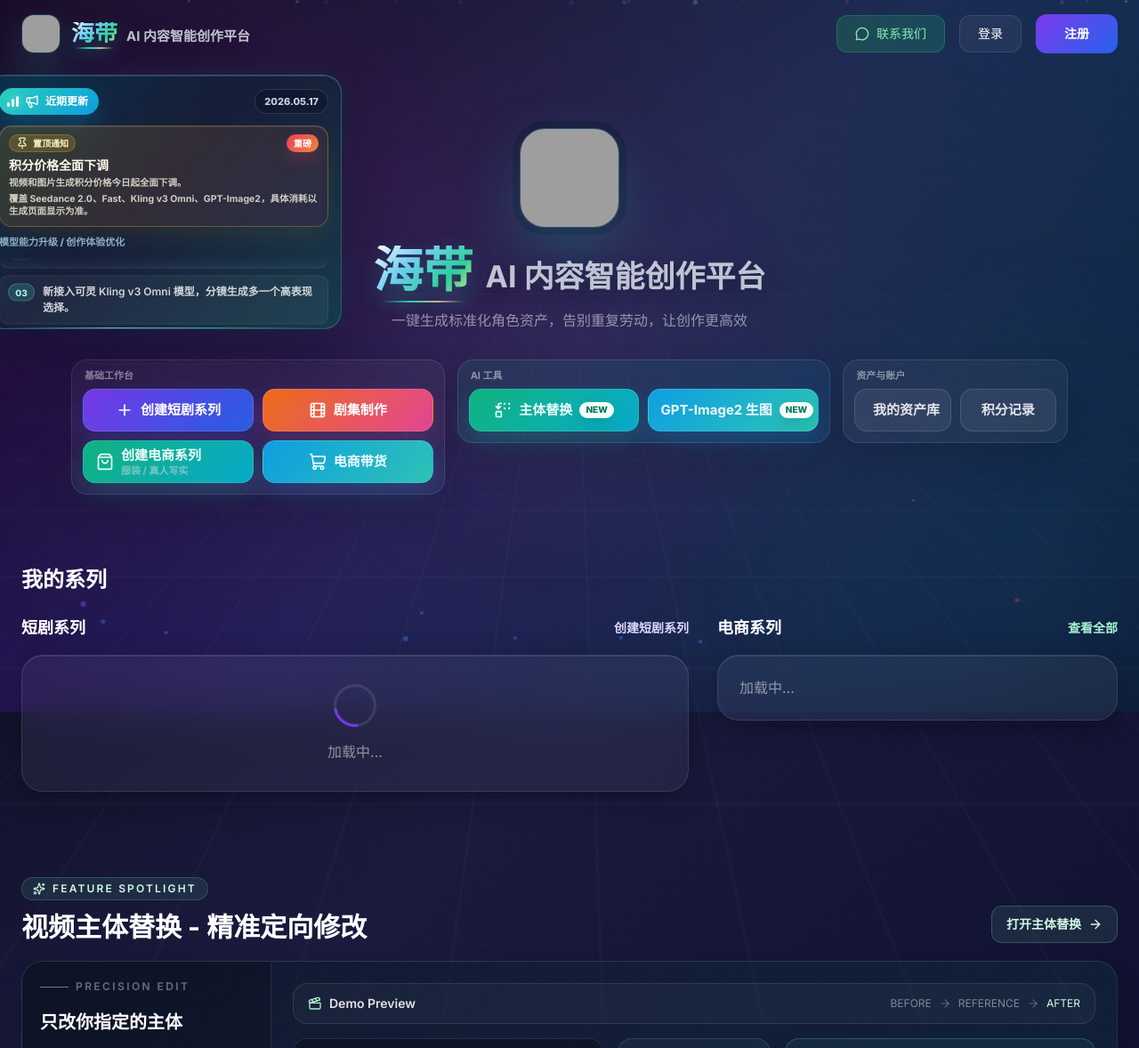
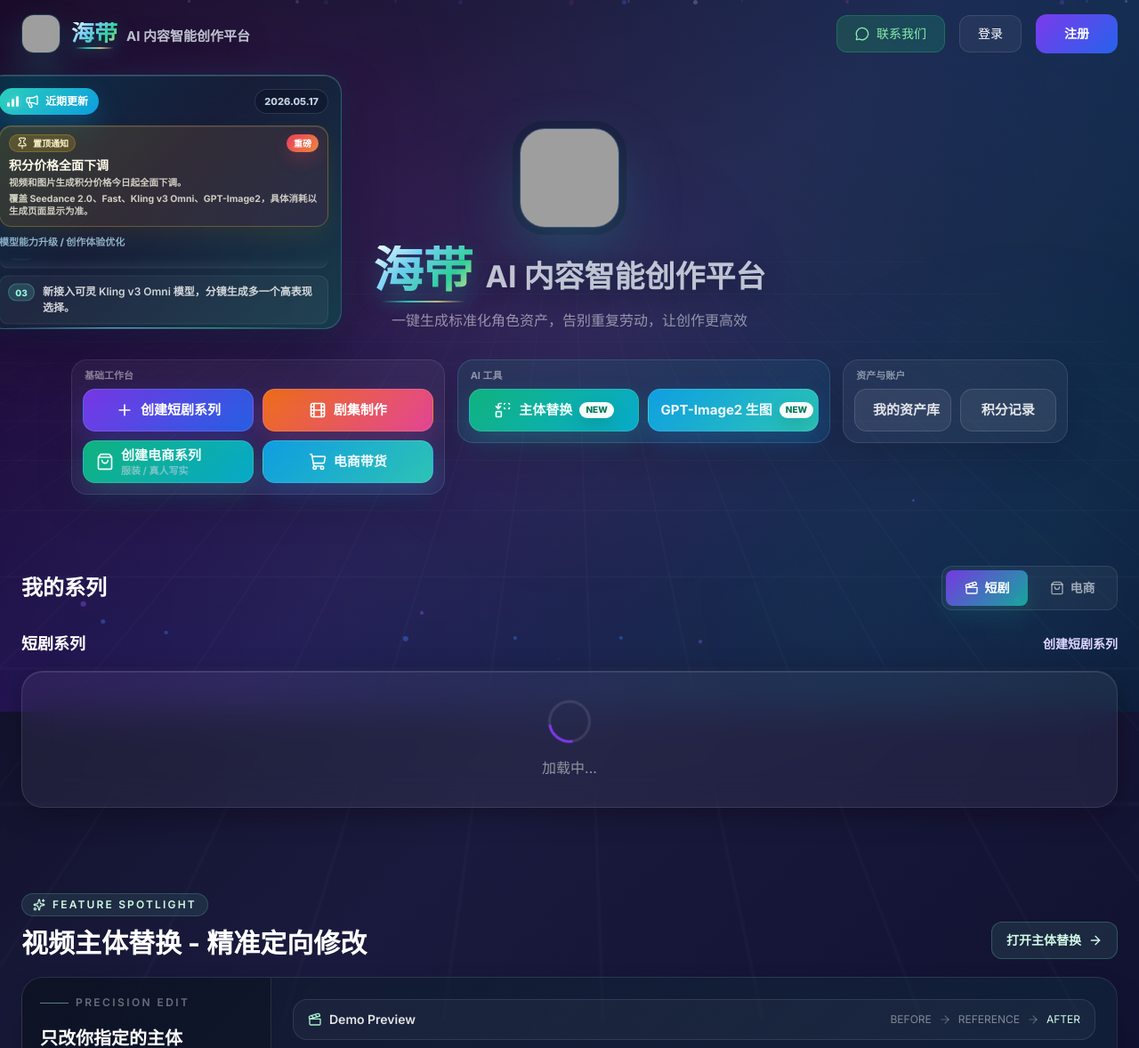
Before and after one commit to Shinichi1Kudo/manga-ai, a Django app: template frontend/templates/series/series_list.html in a window 1280 px wide. Shown: the top 1178 px of the page at 89% size. Run offline with Django 4.2, Linux system fonts and the light colour scheme; the template is opened without the code that fills it, so the values that code supplies are empty; some libraries are stand-ins or nearby versions; grey boxes are pictures that could not be loaded.

Commit message:
fix: switch home series groups to tabs

```diff
--- a/frontend/templates/series/series_list.html
+++ b/frontend/templates/series/series_list.html
@@ -129,14 +129,26 @@
 
 <!-- Series List -->
 <div class="mt-8">
-    <h2 class="text-2xl font-bold mb-6">我的系列</h2>
-    <div class="grid gap-8 xl:grid-cols-[minmax(0,1.25fr)_minmax(320px,0.75fr)]">
-        <section>
+    <div class="mb-6 flex flex-col gap-4 md:flex-row md:items-center md:justify-between">
+        <h2 class="text-2xl font-bold">我的系列</h2>
+        <div class="series-type-tabs" role="tablist" aria-label="我的系列类型">
+            <button type="button" class="series-type-tab active" role="tab" id="dramaSeriesTab" aria-selected="true" aria-controls="dramaSeriesPanel" data-series-tab="drama">
+                <i data-lucide="clapperboard" class="w-4 h-4"></i>
+                <span>短剧</span>
+            </button>
+            <button type="button" class="series-type-tab" role="tab" id="commerceSeriesTab" aria-selected="false" aria-controls="commerceSeriesPanel" data-series-tab="commerce">
+                <i data-lucide="shopping-bag" class="w-4 h-4"></i>
+                <span>电商</span>
+            </button>
+        </div>
+    </div>
+
+    <section id="dramaSeriesPanel" role="tabpanel" aria-labelledby="dramaSeriesTab" data-series-panel="drama">
         <div class="mb-4 flex items-center justify-between">
             <h3 class="text-lg font-semibold">短剧系列</h3>
             <a href="/init/" data-login-required="true" class="text-sm font-semibold text-violet-200 hover:text-white">创建短剧系列</a>
         </div>
-            <div id="seriesList" class="grid md:grid-cols-2 lg:grid-cols-3 xl:grid-cols-2 gap-6">
+        <div id="seriesList" class="grid md:grid-cols-2 lg:grid-cols-3 gap-6">
             <div class="glass-card p-8 text-center col-span-full">
                 <div class="spinner mx-auto mb-4"></div>
                 <p class="text-white/50">加载中...</p>
@@ -147,16 +159,18 @@
         <div id="pagination" class="flex justify-center items-center gap-4 mt-8"></div>
     </section>
 
-        <section>
+    <section id="commerceSeriesPanel" role="tabpanel" aria-labelledby="commerceSeriesTab" data-series-panel="commerce" hidden>
         <div class="mb-4 flex items-center justify-between">
             <h3 class="text-lg font-semibold">电商系列</h3>
             <a href="/commerce/" data-login-required="true" class="text-sm font-semibold text-emerald-200 hover:text-white">查看全部</a>
         </div>
-            <div id="commerceSeriesHomeList" class="grid gap-4">
-                <div class="glass-card p-6 text-white/50">加载中...</div>
+        <div id="commerceSeriesHomeList" class="grid md:grid-cols-2 lg:grid-cols-3 gap-4">
+            <div class="glass-card p-8 text-center col-span-full">
+                <div class="spinner mx-auto mb-4"></div>
+                <p class="text-white/50">加载中...</p>
+            </div>
         </div>
     </section>
-    </div>
 </div>
 
 <!-- Feature Showcase -->
@@ -416,6 +430,29 @@ function renderAnonymousSeriesPrompt() {
             </div>
         `;
     }
+}
+
+function activateSeriesTab(tabName) {
+    const isCommerce = tabName === 'commerce';
+    const dramaPanel = document.getElementById('dramaSeriesPanel');
+    const commercePanel = document.getElementById('commerceSeriesPanel');
+    const dramaTab = document.querySelector('[data-series-tab="drama"]');
+    const commerceTab = document.querySelector('[data-series-tab="commerce"]');
+
+    if (!dramaPanel || !commercePanel || !dramaTab || !commerceTab) return;
+
+    dramaPanel.hidden = isCommerce;
+    commercePanel.hidden = !isCommerce;
+    dramaTab.classList.toggle('active', !isCommerce);
+    commerceTab.classList.toggle('active', isCommerce);
+    dramaTab.setAttribute('aria-selected', String(!isCommerce));
+    commerceTab.setAttribute('aria-selected', String(isCommerce));
+}
+
+function initSeriesTypeTabs() {
+    document.querySelectorAll('[data-series-tab]').forEach(tab => {
+        tab.addEventListener('click', () => activateSeriesTab(tab.dataset.seriesTab));
+    });
 }
 
 function loadCommerceSeriesHome() {
@@ -1176,6 +1213,8 @@ function stopPolling(seriesId) {
 
 document.addEventListener('DOMContentLoaded', function() {
     initLoginRequiredLinks();
+    initSeriesTypeTabs();
+    activateSeriesTab('drama');
     loadShowcaseAssets();
     initShowcaseVideoControls();
     if (!IS_AUTHENTICATED) {
@@ -1688,6 +1727,42 @@ function getCookie(name) {
     box-shadow: 0 8px 18px rgba(6, 78, 59, 0.18);
 }
 
+.series-type-tabs {
+    display: inline-grid;
+    grid-template-columns: repeat(2, minmax(92px, 1fr));
+    gap: 4px;
+    align-items: center;
+    border: 1px solid rgba(255, 255, 255, 0.1);
+    border-radius: 12px;
+    background: rgba(255, 255, 255, 0.045);
+    padding: 4px;
+}
+
+.series-type-tab {
+    display: inline-flex;
+    min-height: 40px;
+    align-items: center;
+    justify-content: center;
+    gap: 7px;
+    border-radius: 8px;
+    color: rgba(255, 255, 255, 0.58);
+    font-size: 14px;
+    font-weight: 800;
+    line-height: 1;
+    transition: background 160ms ease, color 160ms ease, box-shadow 160ms ease;
+}
+
+.series-type-tab:hover {
+    color: rgba(255, 255, 255, 0.88);
+    background: rgba(255, 255, 255, 0.055);
+}
+
+.series-type-tab.active {
+    background: linear-gradient(135deg, rgba(124, 58, 237, 0.92), rgba(20, 184, 166, 0.88));
+    color: white;
+    box-shadow: 0 10px 24px rgba(20, 184, 166, 0.15);
+}
+
 @media (max-width: 980px) {
     .home-action-board {
         flex-direction: column;
```
Also changed, not shown: frontend/apps/series/tests.py (+11 -1 lines). Lines whose indentation alone changed are shown as unchanged.
